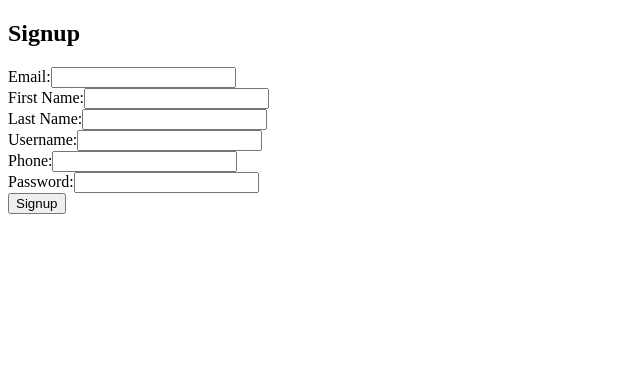
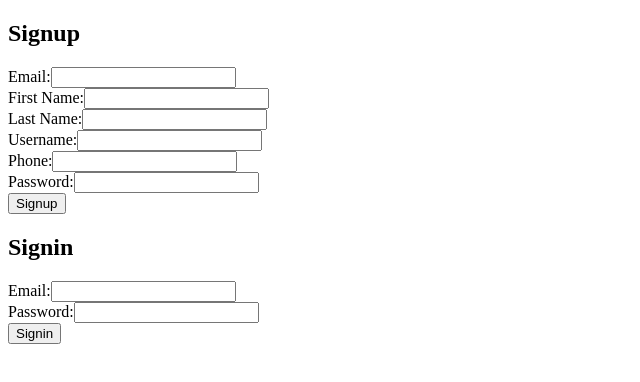
Before and after one commit to samTime101/project_structure, a React (Create React App) app in the folder react_frontend/: page / in a window 1280 px wide. Shown: the top 382 px of the page, without its empty margins (0-640 px from the left). Built offline with nearby package versions, Linux system fonts and the light colour scheme.

Commit message:
working react signin

```diff
--- a/react_frontend/package.json
+++ b/react_frontend/package.json
@@ -12,6 +12,7 @@
     "jquery": "^3.7.1",
     "react": "^19.1.1",
     "react-dom": "^19.1.1",
+    "react-router-dom": "^7.8.1",
     "react-scripts": "5.0.1",
     "web-vitals": "^2.1.4"
   },
--- a/react_frontend/src/App.js
+++ b/react_frontend/src/App.js
@@ -1,10 +1,12 @@
 import React from 'react';
 import Signup from './components/signup/Signup';
+import SignIn from './components/signin/Signin';
 
 const App = () => {
   return (
     <div>
         <Signup />
+        <SignIn />
     </div>
   );
 };
--- a/react_frontend/src/components/signin/Signin.js
+++ b/react_frontend/src/components/signin/Signin.js
@@ -1,11 +1,55 @@
-// SAMIPREGMI
-import React, { Component } from 'react';
+// REFERENCED FROM https://medium.com/@mranwarali/how-to-create-a-signup-form-in-react-using-axios-to-send-user-data-to-a-custom-api-endpoint-e6240d04a3f9
+// SAME AS Signup.js
+// SAMIP REGMI
+import React, { useState } from 'react';
+import axios from 'axios';
 
 const Signin = () => {
+  const [email, setEmail] = useState('');
+  const [password, setPassword] = useState('');
+
+  const [error, setError] = useState('');
+  const [success, setSuccess] = useState('');
+
+    const handleSubmit = async (e) => {
+    e.preventDefault();
+    setError('');
+    setSuccess('');
+
+    try {
+        const response = await axios.post('http://localhost:8000/api/signin/', {
+        email:email,
+        password:password,
+        });
+
+        setSuccess(response.data.message);
+    } catch (err) {
+        setError('An error occurred while trying to sign in. Please try again later.');
+        console.error(err);
+    }
+    };
+
+
   return (
     <div>
-      <h1>testing123</h1>
+      <h2>Signin</h2>
+      <form onSubmit={handleSubmit}>
+        <div>
+        <label>Email:
+            <input type="email" value={email} onChange={(e) => setEmail(e.target.value)} required/>
+        </label>
+        </div>
+        <div>
+        <label>Password:
+            <input type="password" value={password} onChange={(e) => setPassword(e.target.value)} required/>
+        </label>
+        </div>
+        <button type="submit">Signin</button>
+      </form>
+      {error && <p style={{ color: 'red' }}>{error}</p>}
+      {success && <p style={{ color: 'green' }}>{success}</p>}
     </div>
   );
-}
+};
+
 export default Signin;
```
Also changed, not shown: 1 other file (tests, documents, lock files or other folders).
